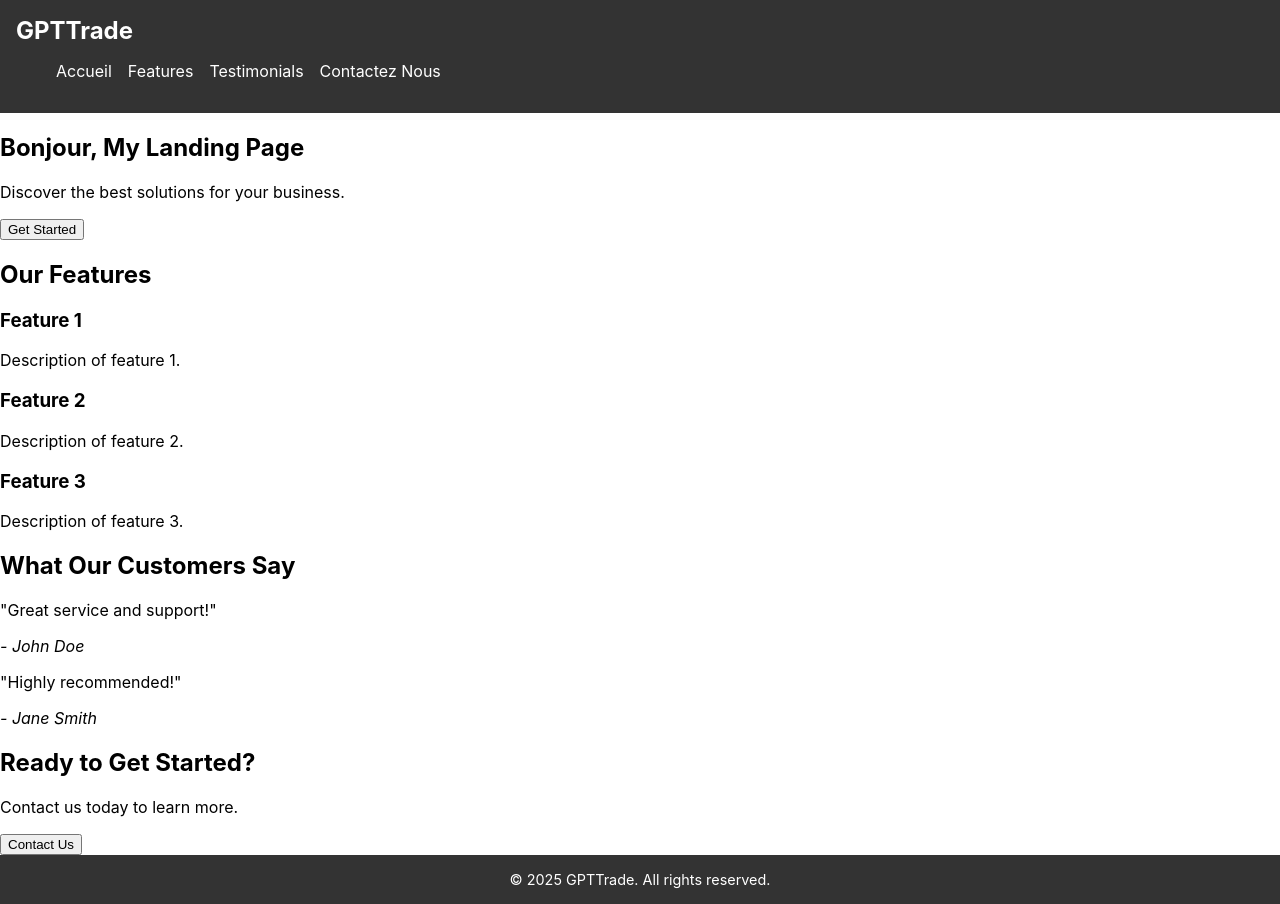
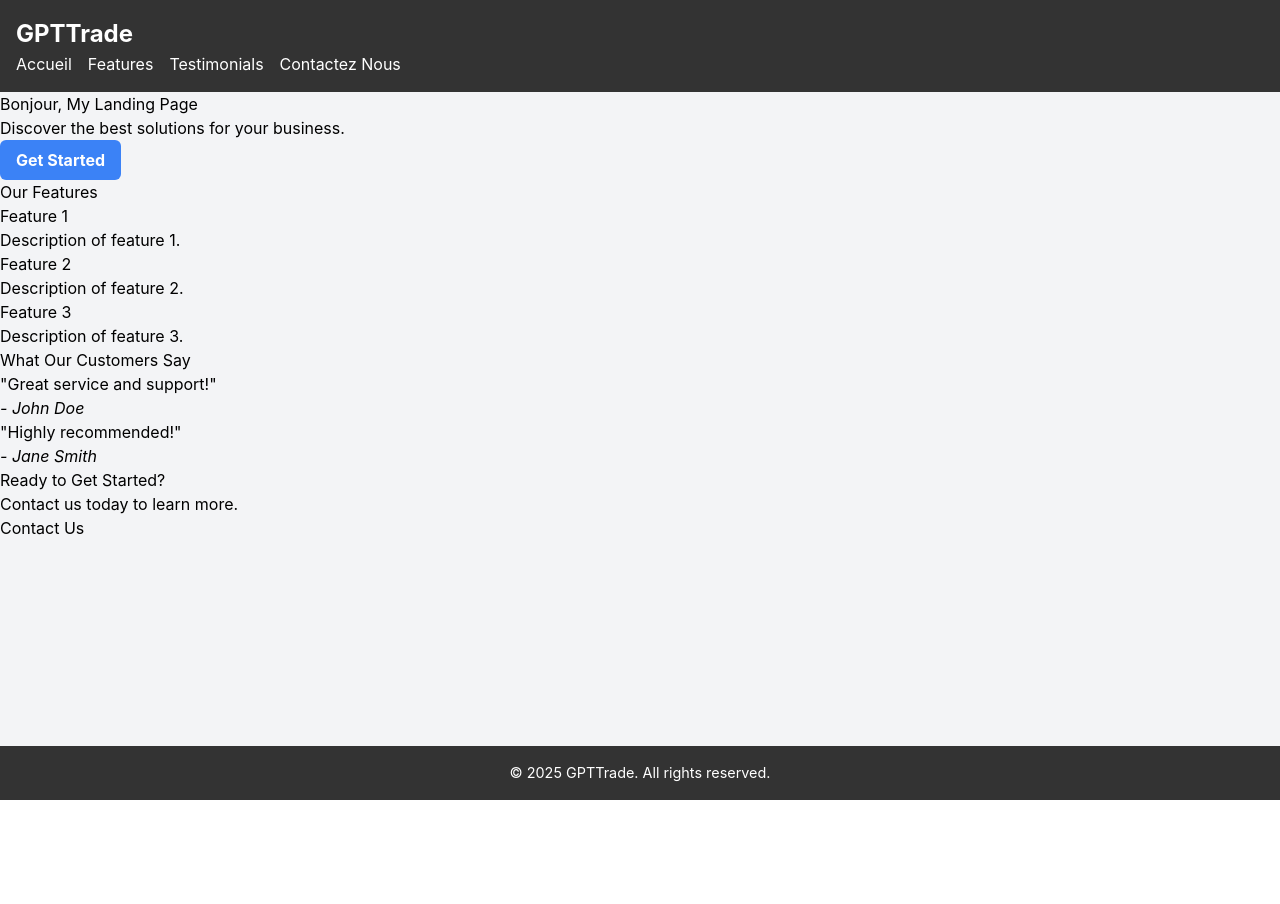
Before and after one commit to Zsaad7/GPTTrade, a React (Create React App) app in the folder gpt_trade_project/: page / in a window 1280 px wide. After the commit the page ends 800 px from the top, so only its background shows below. Built offline with nearby package versions, Linux system fonts and the light colour scheme; the HTML template or start-up script is replaced by a standard one.

Commit message:
Tailwindcss@3.4.17 Added

```diff
--- a/gpt_trade_project/src/App.js
+++ b/gpt_trade_project/src/App.js
@@ -8,13 +8,15 @@ import Footer from './components/Footer';
 
 function App() {
   return (
-    <div className="App">
+    <div className="flex flex-col min-h-screen bg-gray-100">
   <Header />
+  <main className="flex-grow">
     <Hero />
     <Features />
     <Testimonials />
     <CTA />
-      <Footer />
+  </main>
+  <Footer className="bg-gray-800 text-white p-4" />
 </div>
   );
 }
--- a/gpt_trade_project/src/components/Hero.js
+++ b/gpt_trade_project/src/components/Hero.js
@@ -6,7 +6,7 @@ const Hero = () => {
     <section id="hero" className="hero">
       <h1>Bonjour, My Landing Page</h1>
       <p>Discover the best solutions for your business.</p>
-      <button>Get Started</button>
+      <button className="custom-button">Get Started</button>
     </section>
   );
 };
--- a/gpt_trade_project/src/styles/footer.css
+++ b/gpt_trade_project/src/styles/footer.css
@@ -1,10 +1,11 @@
 /* Footer Container */
 footer {
-    background-color: #333; /* Matches the header's background color */
-    color: white; /* Matches the header's text color */
-    padding: 1rem; /* Same padding as the header */
-    text-align: center; /* Center-align content for a clean look */
-  }
+  background-color: #333;
+  color: white;
+  padding: 1rem;
+  text-align: center;
+  width: 100%; /* Ensure footer spans the full width */
+}
 
   /* Copyright Text */
   footer p {
--- a/gpt_trade_project/src/styles/global.css
+++ b/gpt_trade_project/src/styles/global.css
@@ -0,0 +1,5 @@
+/* footer {
+    position: absolute !important;
+    bottom: 0 !important;
+    width: 100% !important;
+  } */
--- a/gpt_trade_project/src/styles/hero.css
+++ b/gpt_trade_project/src/styles/hero.css
@@ -0,0 +1,20 @@
+/* Custom Button Styles */
+.custom-button {
+    background-color: #3b82f6; /* Blue color */
+    color: white;
+    font-weight: bold;
+    padding: 0.5rem 1rem; /* Vertical and horizontal padding */
+    border-radius: 0.375rem; /* Rounded corners */
+    border: none; /* Remove default border */
+    cursor: pointer; /* Pointer cursor */
+    transition: background-color 0.3s ease; /* Smooth transition */
+  }
+
+  .custom-button:hover {
+    background-color: #2563eb; /* Darker blue on hover */
+  }
+
+  .custom-button:focus {
+    outline: none; /* Remove default outline */
+    box-shadow: 0 0 0 2px rgba(59, 130, 246, 0.5); /* Add a focus ring */
+  }
--- /dev/null
+++ b/gpt_trade_project/tailwind.config.js
@@ -0,0 +1,10 @@
+/** @type {import('tailwindcss').Config} */
+module.exports = {
+  content: [
+    './src/**/*.{js,jsx,ts,tsx}',
+  ],
+  theme: {
+    extend: {},
+  },
+  plugins: [],
+}
```
Also changed, not shown: gpt_trade_project/package.json (+6 -1 lines), gpt_trade_project/src/index.css (+13 -0 lines), 1 other file (tests, documents, lock files or other folders). Lines whose indentation alone changed are shown as unchanged.
